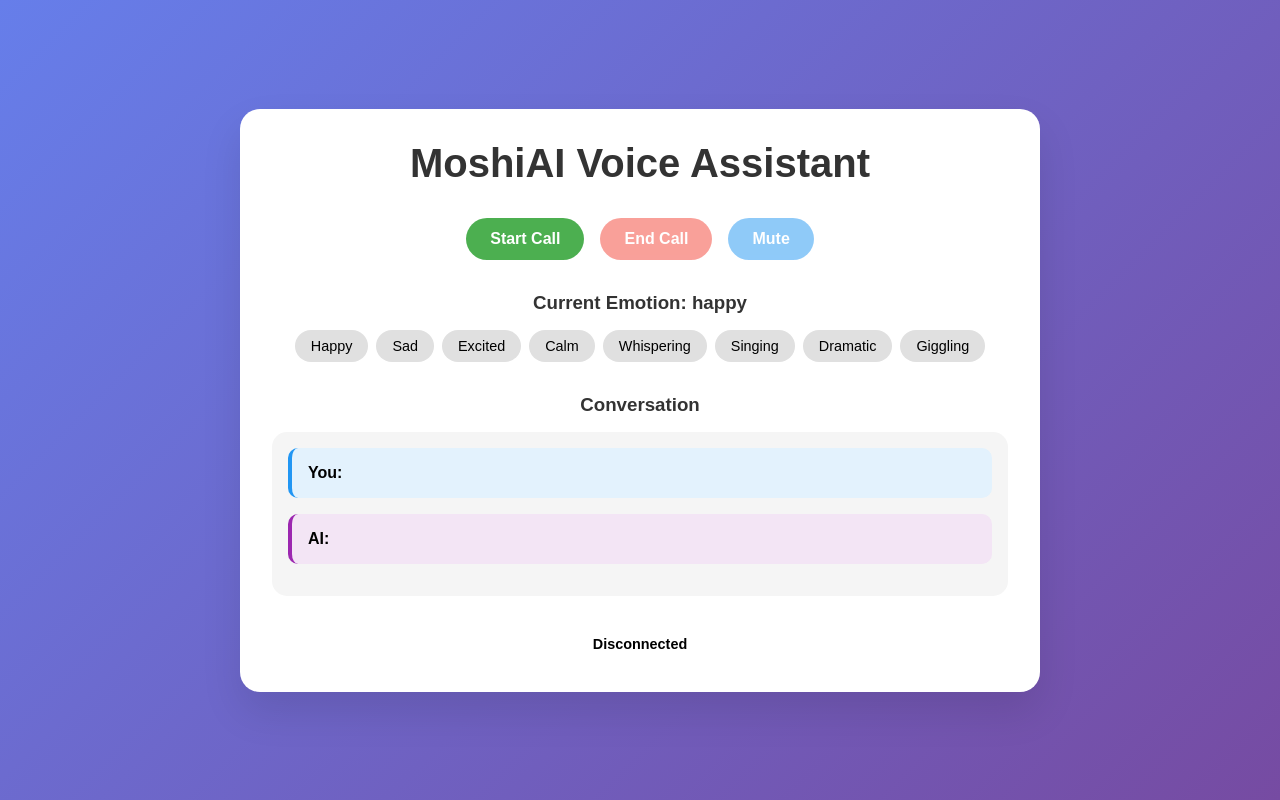
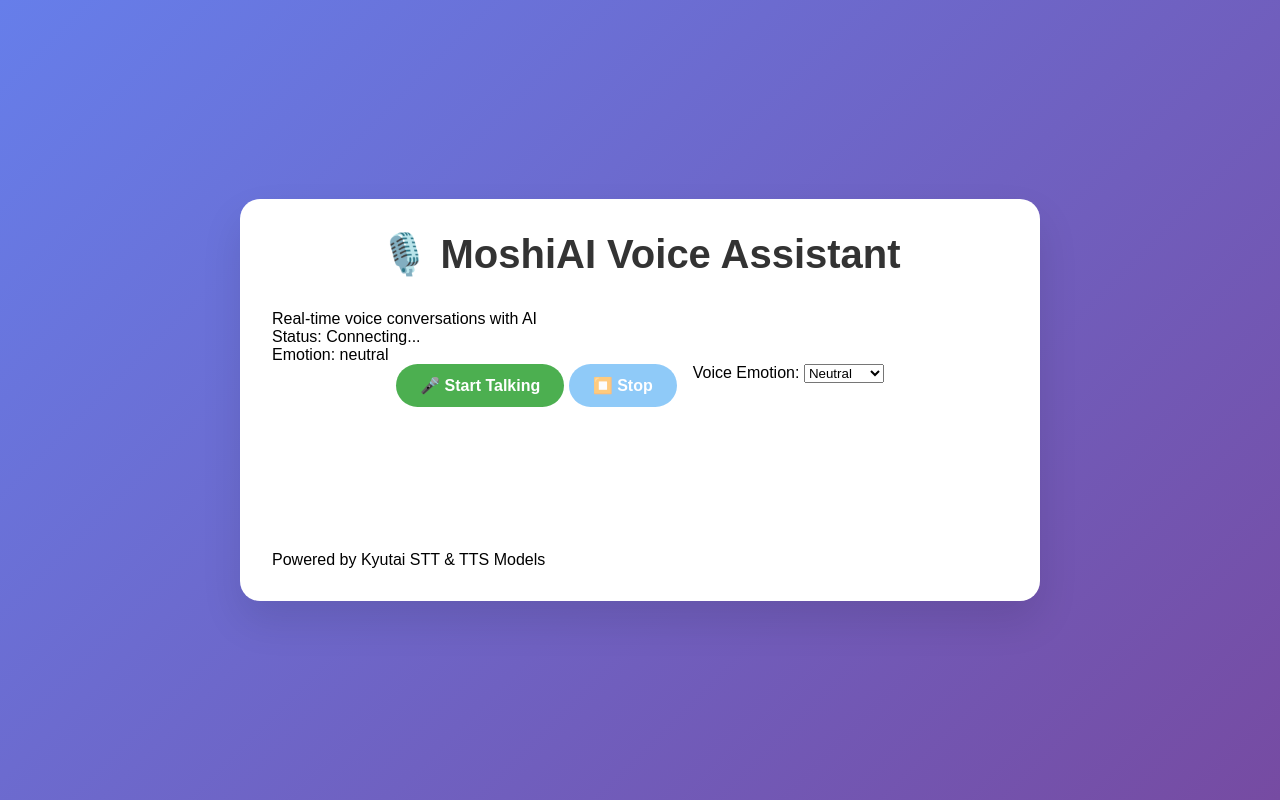
Before and after one commit to devasphn/MoshiAI, a FastAPI app: page / in a window 1280 px wide. Run offline with FastAPI, Linux system fonts and the light colour scheme.

Commit message:
Update index.html

```diff
--- a/templates/index.html
+++ b/templates/index.html
@@ -5,50 +5,63 @@
     <meta name="viewport" content="width=device-width, initial-scale=1.0">
     <title>MoshiAI Voice Assistant</title>
     <link rel="stylesheet" href="/static/style.css">
-    <!-- Favicon to fix 404 error (add a favicon.ico file to static/ or use a URL) -->
-    <link rel="icon" href="/static/favicon.ico" type="image/x-icon">
 </head>
 <body>
     <div class="container">
-        <h1>MoshiAI Voice Assistant</h1>
+        <header>
+            <h1>🎙️ MoshiAI Voice Assistant</h1>
+            <p>Real-time voice conversations with AI</p>
+        </header>
 
-        <div class="controls">
-            <button id="startCall" class="btn btn-primary" aria-label="Start the call">Start Call</button>
-            <button id="endCall" class="btn btn-danger" disabled aria-label="End the call">End Call</button>
-            <button id="muteBtn" class="btn btn-secondary" disabled aria-label="Mute or unmute">Mute</button>
-        </div>
-
-        <div class="emotion-controls">
-            <h3>Current Emotion: <span id="currentEmotion">happy</span></h3>
-            <div class="emotion-buttons">
-                <button class="emotion-btn" data-emotion="happy" aria-label="Set happy emotion">Happy</button>
-                <button class="emotion-btn" data-emotion="sad" aria-label="Set sad emotion">Sad</button>
-                <button class="emotion-btn" data-emotion="excited" aria-label="Set excited emotion">Excited</button>
-                <button class="emotion-btn" data-emotion="calm" aria-label="Set calm emotion">Calm</button>
-                <button class="emotion-btn" data-emotion="whispering" aria-label="Set whispering emotion">Whispering</button>
-                <button class="emotion-btn" data-emotion="singing" aria-label="Set singing emotion">Singing</button>
-                <button class="emotion-btn" data-emotion="dramatic" aria-label="Set dramatic emotion">Dramatic</button>
-                <button class="emotion-btn" data-emotion="giggling" aria-label="Set giggling emotion">Giggling</button>
-            </div>
-        </div>
-
-        <div class="transcription">
-            <h3>Conversation</h3>
-            <div class="transcript-container">
-                <div id="userTranscript" class="transcript user">
-                    <strong>You:</strong> <span class="text"></span>
+        <main>
+            <div class="status-panel">
+                <div class="status-item">
+                    <span class="status-label">Status:</span>
+                    <span id="connection-status" class="status-value">Connecting...</span>
                 </div>
-                <div id="aiTranscript" class="transcript ai">
-                    <strong>AI:</strong> <span class="text"></span>
+                <div class="status-item">
+                    <span class="status-label">Emotion:</span>
+                    <span id="current-emotion" class="status-value">neutral</span>
                 </div>
             </div>
-        </div>
 
-        <div class="status">
-            <div id="connectionStatus" class="status-indicator">Disconnected</div>
-        </div>
+            <div class="chat-container">
+                <div id="conversation" class="conversation"></div>
+            </div>
+
+            <div class="controls">
+                <div class="voice-controls">
+                    <button id="start-btn" class="btn btn-primary">🎤 Start Talking</button>
+                    <button id="stop-btn" class="btn btn-secondary" disabled>⏹️ Stop</button>
+                </div>
+
+                <div class="emotion-controls">
+                    <label for="emotion-select">Voice Emotion:</label>
+                    <select id="emotion-select">
+                        <option value="neutral">Neutral</option>
+                        <option value="happy">Happy</option>
+                        <option value="sad">Sad</option>
+                        <option value="excited">Excited</option>
+                        <option value="calm">Calm</option>
+                        <option value="angry">Angry</option>
+                        <option value="whisper">Whisper</option>
+                        <option value="dramatic">Dramatic</option>
+                        <option value="confident">Confident</option>
+                        <option value="nervous">Nervous</option>
+                    </select>
+                </div>
+            </div>
+
+            <div class="audio-visualizer">
+                <canvas id="audio-canvas" width="800" height="100"></canvas>
+            </div>
+        </main>
+
+        <footer>
+            <p>Powered by Kyutai STT & TTS Models</p>
+        </footer>
     </div>
 
-    <script src="/static/script.js" type="text/javascript"></script>
+    <script src="/static/script.js"></script>
 </body>
 </html>
```
